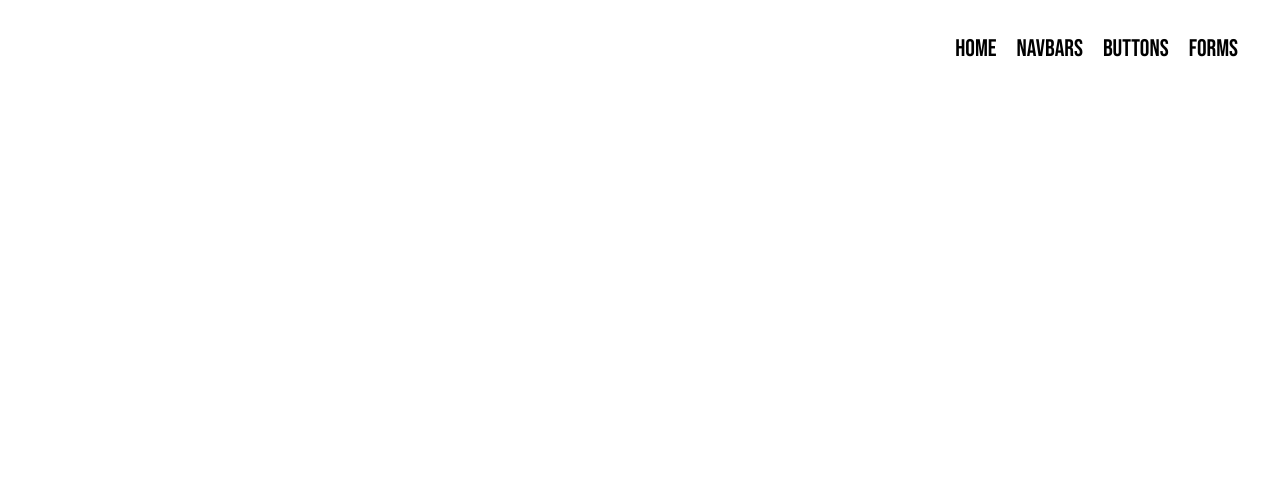
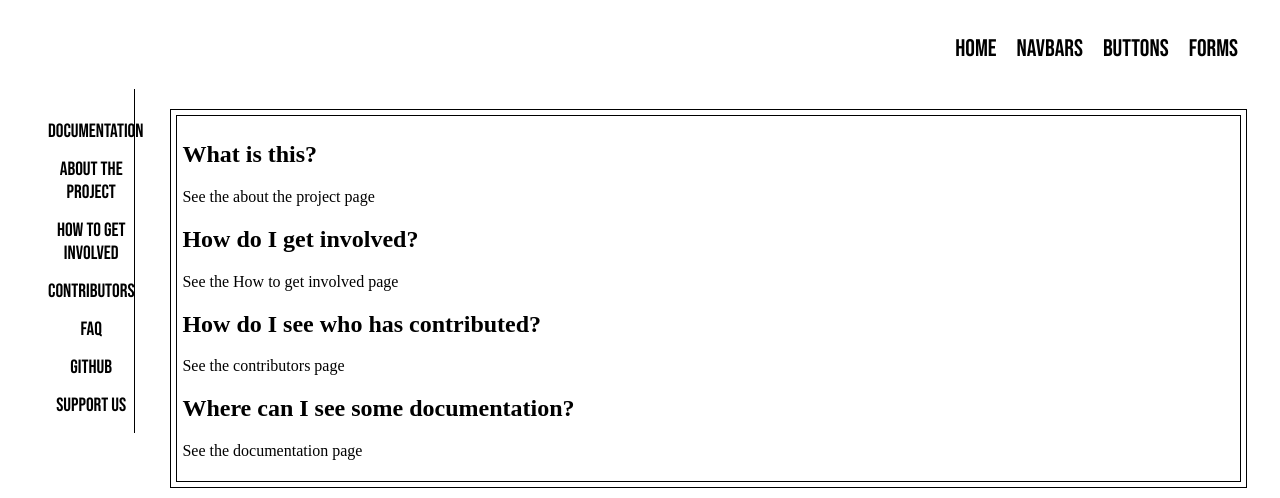
Before and after one commit to macktsawyer/rosco-project, a React (Create React App) app: page /FAQ in a window 1280 px wide. Shown: the top 498 px of the page. Built offline with nearby package versions, Linux system fonts and the light colour scheme.

Commit message:
Added the FAQ page

```diff
--- a/src/Components/App.js
+++ b/src/Components/App.js
@@ -5,6 +5,7 @@ import Navbars from './Navbars';
 import Forms from './Forms';
 import About from './About';
 import Buttons from './Buttons';
+import FAQ from './FAQ';
 import { Routes, Route } from 'react-router-dom';
 
 const App = () => {
@@ -17,6 +18,7 @@ const App = () => {
                 <Route path="/Buttons" element={<Buttons />} />
                 <Route path="/Forms" element={<Forms />} />
                 <Route path="/About" element={<About />} />
+                <Route path="/FAQ" element={<FAQ />} />
             </Routes>
         </div>
     )
--- /dev/null
+++ b/src/Components/FAQ.js
@@ -0,0 +1,38 @@
+import React from 'react';
+import { SideNav, SideUserList, NavList } from '../Styles/SideNav.styled.js';
+import { StyledLink } from '../Styles/Nav.styled.js';
+import { WholeContainer } from '../Styles/WholeContainer.styled.js';
+import { StyledContainer } from '../Styles/Container.styled.js';
+import { ContentStyled } from '../Styles/Content.styled.js';
+
+const FAQ = () => {
+    return (
+        <WholeContainer>
+            <SideNav>
+                <SideUserList>
+                    <NavList>Documentation</NavList>
+                    <NavList><StyledLink to ="/About">About The Project</StyledLink></NavList>
+                    <NavList>How To Get Involved</NavList>
+                    <NavList>Contributors</NavList>
+                    <NavList>FAQ</NavList>
+                    <NavList>Github</NavList>
+                    <NavList>Support Us</NavList>
+                </SideUserList>
+            </SideNav>
+            <StyledContainer>
+                <ContentStyled>
+                    <h2>What is this?</h2>
+                    <p>See the about the project page</p>
+                    <h2>How do I get involved?</h2>
+                    <p>See the How to get involved page</p>
+                    <h2>How do I see who has contributed?</h2>
+                    <p>See the contributors page</p>
+                    <h2>Where can I see some documentation?</h2>
+                    <p>See the documentation page</p>
+                </ContentStyled>
+            </StyledContainer>
+        </WholeContainer>
+    )
+}
+
+export default FAQ
--- a/src/Components/Home.js
+++ b/src/Components/Home.js
@@ -14,7 +14,7 @@ const Home = () => {
                     <NavList><StyledLink to ="/About">About The Project</StyledLink></NavList>
                     <NavList>How To Get Involved</NavList>
                     <NavList>Contributors</NavList>
-                    <NavList>FAQ</NavList>
+                    <NavList><StyledLink to ="/FAQ">FAQ</StyledLink></NavList>
                     <NavList>Github</NavList>
                     <NavList>Support Us</NavList>
                 </SideUserList>
```
